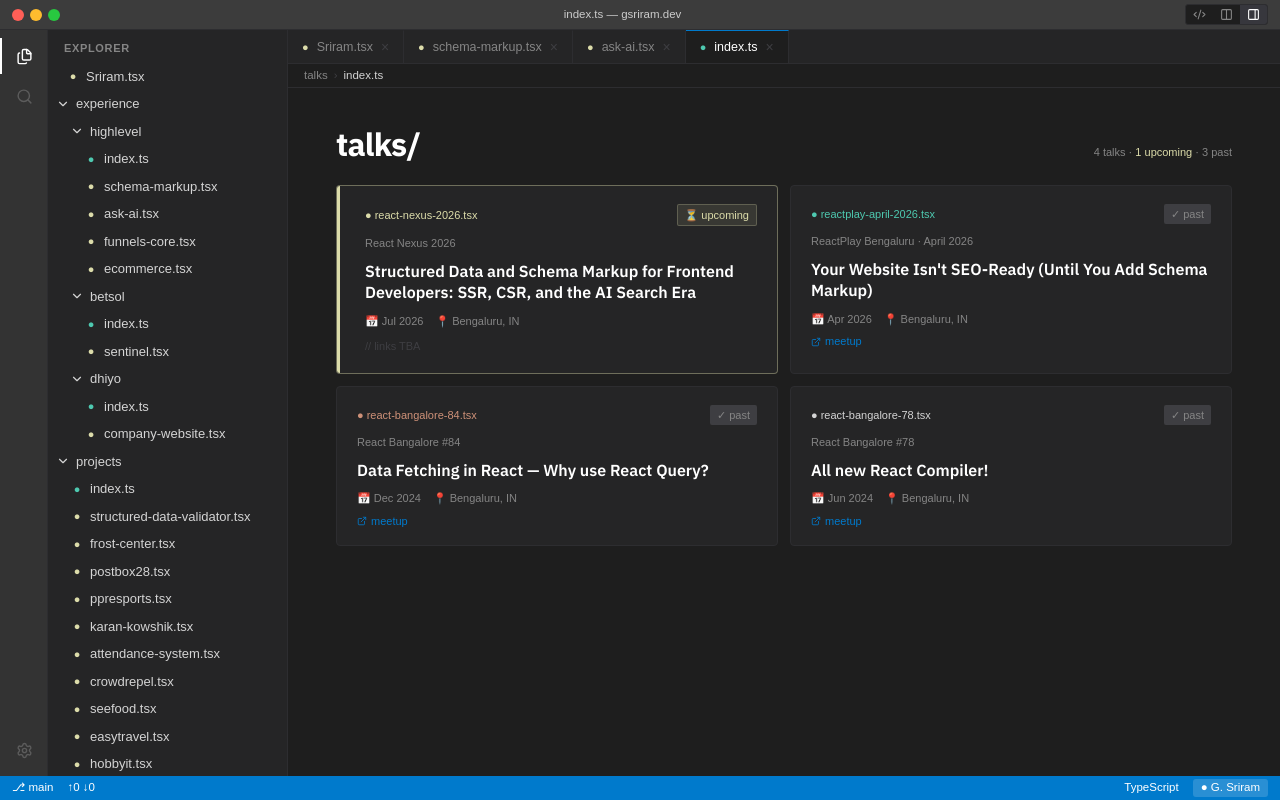
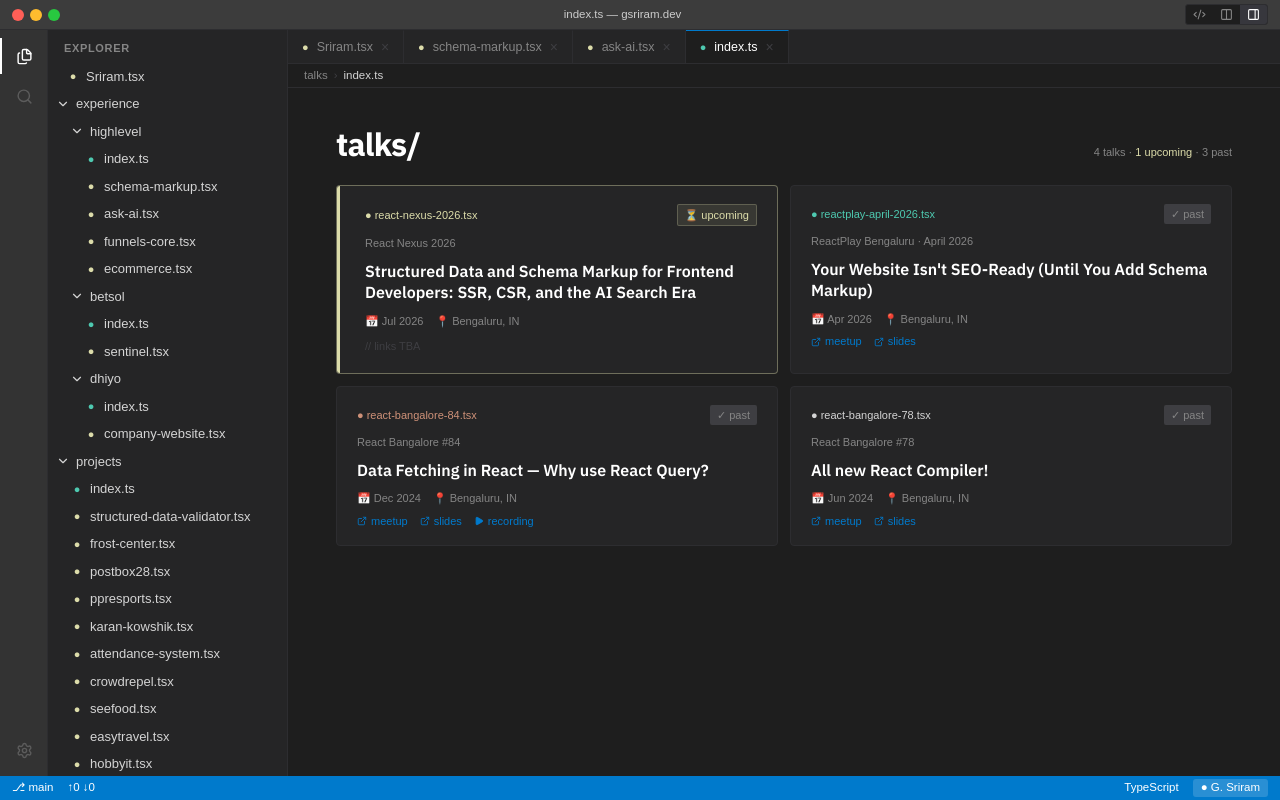
Before and after one commit to gsriram24/portfolio-vscode, a Next.js app: page /talks in a window 1280 px wide. Built offline with nearby package versions, Linux system fonts and the light colour scheme; a web font is replaced by a local one.

Commit message:
Uniformification

```diff
--- a/src/components/pages/CompanyEntryPreview.tsx
+++ b/src/components/pages/CompanyEntryPreview.tsx
@@ -16,7 +16,7 @@ export function CompanyEntryPreview({ company }: { company: Company }) {
   const hasResponsibilities = !!company.responsibilities?.length;
 
   return (
-    <div className="flex flex-col gap-9 md:gap-12">
+    <div className="flex flex-col gap-6 md:gap-8">
       {/* Back breadcrumb */}
       <Breadcrumb href="/" segments={["experience", `${company.slug}/index.ts`]} />
 
--- a/src/components/pages/ContactPage.tsx
+++ b/src/components/pages/ContactPage.tsx
@@ -88,9 +88,7 @@ export function ContactPage() {
         <h1 className="font-ui text-h2 font-bold text-fg-hi m-0 tracking-tight leading-none mb-1">
           contact.ts
         </h1>
-        <div className="font-code text-meta text-dim mb-5">
-          {`// open to Senior IC · Staff · freelance`}
-        </div>
+
         {/* Link rows */}
         <div className="flex flex-col">
           {LINKS.map((l) => (
--- a/src/components/pages/TalkEntryPreview.tsx
+++ b/src/components/pages/TalkEntryPreview.tsx
@@ -29,9 +29,8 @@ export function TalkEntryPreview({ talk: t }: { talk: TalkEntry }) {
   const recordingEmbedUrl = t.recordingUrl ? getYouTubeEmbedUrl(t.recordingUrl) : null;
 
   return (
-    <div className="overflow-auto h-full py-8 px-5 md:px-10 pb-12">
-      <div className="max-w-[760px] mx-auto flex flex-col gap-5 md:gap-6">
-
+    <div className="overflow-auto h-full pb-12">
+      <div className="max-w-360 flex flex-col gap-6 md:gap-8">
         {/* Back nav */}
         <Breadcrumb href="/talks" segments={["talks", `${t.slug}.tsx`]} />
 
@@ -60,20 +59,32 @@ export function TalkEntryPreview({ talk: t }: { talk: TalkEntry }) {
           {(meetup || t.slidesUrl || t.recordingUrl) && (
             <div className="flex gap-3 flex-wrap">
               {meetup && (
-                <a href={meetup.href} target="_blank" rel="noopener noreferrer"
-                  className="inline-flex items-center gap-1 font-code text-meta text-accent no-underline hover:opacity-80 transition-opacity duration-(--duration-fast)">
+                <a
+                  href={meetup.href}
+                  target="_blank"
+                  rel="noopener noreferrer"
+                  className="inline-flex items-center gap-1 font-code text-meta text-accent no-underline hover:opacity-80 transition-opacity duration-(--duration-fast)"
+                >
                   <ExternalLink size={10} strokeWidth={2} aria-hidden /> meetup event
                 </a>
               )}
               {t.slidesUrl && (
-                <a href={t.slidesUrl} target="_blank" rel="noopener noreferrer"
-                  className="inline-flex items-center gap-1 font-code text-meta text-accent no-underline hover:opacity-80 transition-opacity duration-(--duration-fast)">
+                <a
+                  href={t.slidesUrl}
+                  target="_blank"
+                  rel="noopener noreferrer"
+                  className="inline-flex items-center gap-1 font-code text-meta text-accent no-underline hover:opacity-80 transition-opacity duration-(--duration-fast)"
+                >
                   <ExternalLink size={10} strokeWidth={2} aria-hidden /> slides
                 </a>
               )}
               {t.recordingUrl && (
-                <a href={t.recordingUrl} target="_blank" rel="noopener noreferrer"
-                  className="inline-flex items-center gap-1 font-code text-meta text-accent no-underline hover:opacity-80 transition-opacity duration-(--duration-fast)">
+                <a
+                  href={t.recordingUrl}
+                  target="_blank"
+                  rel="noopener noreferrer"
+                  className="inline-flex items-center gap-1 font-code text-meta text-accent no-underline hover:opacity-80 transition-opacity duration-(--duration-fast)"
+                >
                   <Play size={10} strokeWidth={2} fill="currentColor" aria-hidden /> recording
                 </a>
               )}
@@ -83,13 +94,13 @@ export function TalkEntryPreview({ talk: t }: { talk: TalkEntry }) {
 
         {/* Photo */}
         {t.photo && (
-          <div className="w-full rounded-sm overflow-hidden border border-border">
+          <div className="w-full rounded-sm overflow-hidden border  border-border">
             <Image
               src={t.photo}
               alt={`${t.event} — ${t.title}`}
               width={760}
-              height={340}
-              className="w-full h-[200px] md:h-[340px] object-cover block"
+              height={0}
+              className="w-full aspect-video object-cover block"
               unoptimized
             />
           </div>
@@ -109,7 +120,7 @@ export function TalkEntryPreview({ talk: t }: { talk: TalkEntry }) {
 
         {/* Slides embed */}
         {slidesEmbedUrl && (
-          <div className="flex flex-col gap-2">
+          <div className="flex flex-col  gap-2">
             <div className="font-code text-meta text-accent uppercase tracking-[0.06em]">
               Slides
             </div>
@@ -123,7 +134,7 @@ export function TalkEntryPreview({ talk: t }: { talk: TalkEntry }) {
 
         {/* Recording embed */}
         {recordingEmbedUrl && (
-          <div className="flex flex-col gap-2">
+          <div className="flex flex-col  gap-2">
             <div className="font-code text-meta text-accent uppercase tracking-[0.06em]">
               Recording
             </div>
@@ -134,7 +145,6 @@ export function TalkEntryPreview({ talk: t }: { talk: TalkEntry }) {
             />
           </div>
         )}
-
       </div>
     </div>
   );
--- a/src/components/pages/TalksGrid.tsx
+++ b/src/components/pages/TalksGrid.tsx
@@ -36,8 +36,6 @@ function TalkCard({ talk: t }: { talk: TalkEntry }) {
   const date = formatTalkDate(t);
 
   const meetup = t.links?.find((l) => l.label.toLowerCase().includes("meetup"));
-  const slides = t.links?.find((l) => l.label.toLowerCase().includes("slides"));
-  const recording = t.links?.find((l) => l.label.toLowerCase().includes("recording"));
 
   return (
     <div
@@ -90,9 +88,9 @@ function TalkCard({ talk: t }: { talk: TalkEntry }) {
               <ExternalLink size={10} strokeWidth={2} aria-hidden /> meetup
             </a>
           )}
-          {slides && (
+          {t.slidesUrl && (
             <a
-              href={slides.href}
+              href={t.slidesUrl}
               target="_blank"
               rel="noopener noreferrer"
               className="inline-flex items-center gap-1 font-code text-meta text-accent no-underline hover:opacity-80 transition-opacity duration-(--duration-fast) leading-none"
@@ -100,9 +98,9 @@ function TalkCard({ talk: t }: { talk: TalkEntry }) {
               <ExternalLink size={10} strokeWidth={2} aria-hidden /> slides
             </a>
           )}
-          {recording && (
+          {t.recordingUrl && (
             <a
-              href={recording.href}
+              href={t.recordingUrl}
               target="_blank"
               rel="noopener noreferrer"
               className="inline-flex items-center gap-1 font-code text-meta text-accent no-underline hover:opacity-80 transition-opacity duration-(--duration-fast) leading-none"
@@ -110,7 +108,7 @@ function TalkCard({ talk: t }: { talk: TalkEntry }) {
               <Play size={10} strokeWidth={2} fill="currentColor" aria-hidden /> recording
             </a>
           )}
-          {!meetup && !slides && !recording && (
+          {!meetup && !t.slidesUrl && !t.recordingUrl && (
             <span className="font-code text-meta text-muted">
               {upcoming ? "// links TBA" : "// no recording"}
             </span>
```
